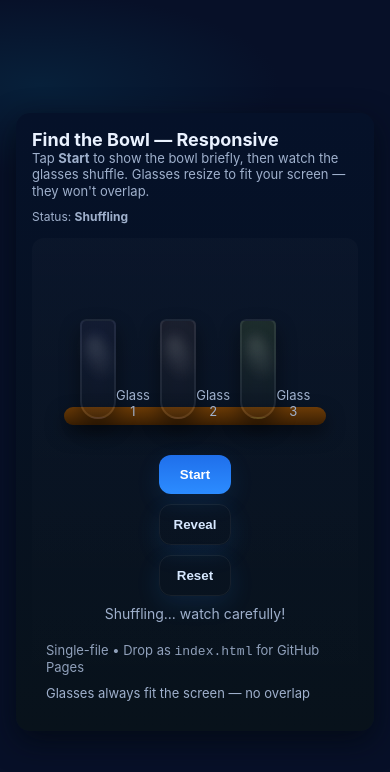
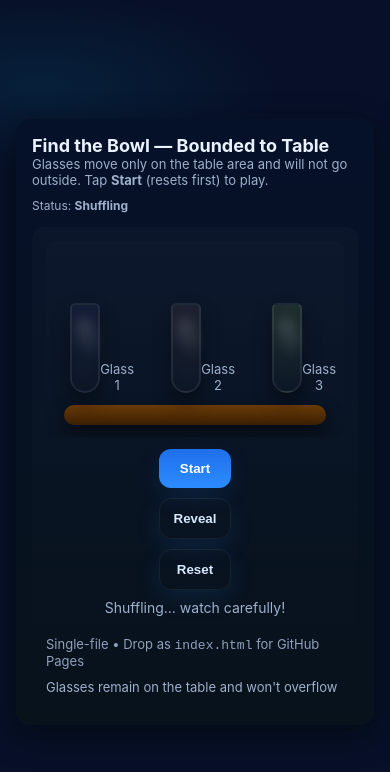
Before and after one commit to Dream2Success/Shuffle-the-glass, a plain HTML site: page index.html in a window 390 px wide. Both pictures are taken after a click on the button "Start". Drawn offline with Linux system fonts and the light colour scheme.

Commit message:
Update index.html
New logic to show glasses on table

```diff
--- a/index.html
+++ b/index.html
@@ -3,16 +3,17 @@
 <head>
 <meta charset="utf-8" />
 <meta name="viewport" content="width=device-width,initial-scale=1,viewport-fit=cover" />
-<title>Find the Bowl — Responsive Shell Game (No Overlap)</title>
+<title>Find the Bowl — Table-bounded Shell Game</title>
 <style>
   :root{
     --bg:#071028;
     --muted:#9fb0cc;
-    /* responsive glass width: min 70px, ideal 18vw, max 120px */
-    --glass-w: clamp(70px, 18vw, 120px);
-    --glass-h: calc(var(--glass-w) * 1.35); /* keep aspect ratio */
-    --table-h:18px;
-    --slot-gap: clamp(8px, 3vw, 14px); /* gap adjusts with viewport */
+    /* responsive glass width: min 64px, ideal 16vw, max 110px */
+    --glass-w: clamp(64px, 16vw, 110px);
+    --glass-h: calc(var(--glass-w) * 1.35);
+    --table-h:20px;
+    --slot-gap: clamp(8px, 3vw, 14px);
+    --table-padding: 16px;
     --max-arena-width:760px;
   }
 
@@ -36,34 +37,27 @@
 
   /* Game area */
   .arena{margin-top:14px;border-radius:12px;padding:14px;background:linear-gradient(180deg, rgba(255,255,255,0.02), transparent);display:flex;flex-direction:column;align-items:center}
-  .table{width:100%;max-width:var(--max-arena-width);height:auto;position:relative;display:flex;align-items:flex-end;justify-content:center;box-sizing:border-box;overflow:visible;padding:18px 6px}
-  .surface{position:absolute;left:6%;right:6%;bottom:18px;height:var(--table-h);background:linear-gradient(180deg,#6b3b07,#3a1f03);border-radius:999px;box-shadow:0 8px 18px rgba(0,0,0,0.5);pointer-events:none}
+  /* table: fixed horizontal area where slots move; overflow hidden to keep them inside */
+  .table{width:100%;max-width:var(--max-arena-width);height:calc(var(--glass-h) + 110px);position:relative;display:block;box-sizing:border-box;overflow:hidden;padding:calc(var(--table-padding)); background:
+    linear-gradient(180deg, rgba(255,255,255,0.01), transparent); border-radius:10px;}
+  .surface{position:absolute;left:6%;right:6%;bottom:12px;height:var(--table-h);background:linear-gradient(180deg,#6b3b07,#3a1f03);border-radius:999px;box-shadow:0 8px 18px rgba(0,0,0,0.5);pointer-events:none;z-index:2}
 
-  /* flex layout ensures no overlap */
-  .positions{
-    width:min(640px,92%);
-    display:flex;
-    align-items:flex-end;
-    justify-content:center;       /* center them */
-    gap:var(--slot-gap);          /* responsive gap */
-    padding:6px;
-    box-sizing:border-box;
-    height: calc(var(--glass-h) + 60px);
-  }
+  .positions{ position:relative; width:100%; height:100%; } /* container for absolute slots */
 
   .slot{
+    position:absolute;  /* we'll set left/top in JS so slots remain inside table */
     width:var(--glass-w);
     height:var(--glass-h);
     display:flex;
     align-items:flex-end;
     justify-content:center;
-    position:relative;
     cursor:pointer;
     user-select:none;
     touch-action:manipulation;
-    transition: transform 420ms cubic-bezier(.2,.9,.3,1);
+    transition: left 580ms cubic-bezier(.2,.9,.3,1), transform 360ms ease;
+    z-index:10;
   }
-  .slot .hit{ position:absolute; left:-8px; right:-8px; top:0; bottom:0; display:block; } /* larger hit area */
+  .slot .hit{ position:absolute; left:-8px; right:-8px; top:0; bottom:0; display:block; } /* larger touch area */
 
   .glass{
     width:100%;
@@ -72,11 +66,12 @@
     display:flex;
     align-items:flex-end;
     justify-content:center;
-    padding-bottom:16px;
-    box-shadow:0 10px 20px rgba(0,0,0,0.45), inset 0 -10px 30px rgba(0,0,0,0.15);
+    padding-bottom:14px;
+    box-shadow:0 10px 18px rgba(0,0,0,0.38), inset 0 -8px 22px rgba(0,0,0,0.12);
     border:2px solid rgba(255,255,255,0.06);
-    transition: box-shadow .28s ease, outline .28s ease, transform .28s ease;
+    transition: box-shadow .28s ease, outline .28s ease, transform .22s ease;
     overflow:visible;
+    background: linear-gradient(180deg, rgba(255,255,255,0.03), rgba(255,255,255,0.01));
   }
   .glass::after{ content:''; position:absolute; left:12%; top:12%; width:30%; height:46%; border-radius:70%; background:linear-gradient(180deg,rgba(255,255,255,0.18),rgba(255,255,255,0.02)); filter:blur(6px); transform:rotate(-18deg); opacity:0.9; pointer-events:none; }
 
@@ -85,13 +80,14 @@
     height: calc(var(--glass-w) * 0.36);
     border-radius:50%;
     position:absolute;
-    bottom:22px;
-    box-shadow:0 8px 22px rgba(0,0,0,0.45), inset 0 -6px 12px rgba(0,0,0,0.12);
-    transition: transform 360ms ease, opacity 220ms ease;
+    bottom:18px;  /* sits on the table */
+    box-shadow:0 8px 20px rgba(0,0,0,0.45), inset 0 -6px 10px rgba(0,0,0,0.10);
+    transition: transform 300ms ease, opacity 200ms ease;
     opacity:0;
+    z-index:12;
     pointer-events:none;
   }
-  .bowl.show{ opacity:1; transform: translateY(-8px) scale(1.03); }
+  .bowl.show{ opacity:1; transform: translateY(-6px) scale(1.02); }
 
   .label{ margin-top:10px; text-align:center; font-size:13px; color:var(--muted); }
   .controls{ display:flex; gap:10px; align-items:center; justify-content:center; margin-top:12px; flex-wrap:wrap; }
@@ -100,15 +96,16 @@
   .status{ margin-top:10px; text-align:center; font-size:15px; color:var(--muted); min-height:24px; line-height:1.2 }
   footer{ display:flex; flex-wrap:wrap; justify-content:space-between; align-items:center; gap:10px; margin-top:12px; color:var(--muted); font-size:13px }
 
-  /* Animations + effects */
   .glass.correct{ outline:5px solid rgba(110,255,180,0.13); box-shadow:0 24px 60px rgba(110,255,180,0.06) }
   .glass.wrong{ outline:4px solid rgba(255,110,110,0.12) }
+
   @keyframes shake { 0%{ transform:translateX(0) } 20%{ transform:translateX(-8px) } 40%{ transform:translateX(6px) } 60%{ transform:translateX(-6px) } 80%{ transform:translateX(3px) } 100%{ transform:translateX(0) } }
   .shake{ animation:shake 520ms cubic-bezier(.25,.8,.25,1); }
+
   .confetti{ pointer-events:none; position:absolute; left:0; right:0; top:0; bottom:0; overflow:hidden; z-index:60; }
   .confetti i{ position:absolute; display:block; width:9px; height:14px; opacity:0.95; transform-origin:center; border-radius:2px; }
 
-  /* responsive adjustments */
+  /* responsive */
   @media (max-width:640px){
     :root{ --slot-gap: clamp(6px, 5vw, 10px); }
     h1{ font-size:18px; }
@@ -116,8 +113,6 @@
     .controls{ flex-direction:column; align-items:stretch; }
     .status{ font-size:14px; }
   }
-
-  /* focus styles */
   .slot:focus-visible{ outline:3px solid rgba(80,160,255,0.14); outline-offset:6px; border-radius:10px; }
   button:focus-visible{ box-shadow:0 8px 26px rgba(44,140,255,0.18); }
 </style>
@@ -127,8 +122,8 @@
   <div class="card" role="application" aria-label="Find the bowl under a glass game">
     <header>
       <div>
-        <h1>Find the Bowl — Responsive</h1>
-        <p class="lead">Tap <strong>Start</strong> to show the bowl briefly, then watch the glasses shuffle. Glasses resize to fit your screen — they won't overlap.</p>
+        <h1>Find the Bowl — Bounded to Table</h1>
+        <p class="lead">Glasses move only on the table area and will not go outside. Tap <strong>Start</strong> (resets first) to play.</p>
       </div>
       <div style="text-align:right">
         <div style="font-size:12px;color:var(--muted)">Status: <strong id="mode">Ready</strong></div>
@@ -136,11 +131,11 @@
     </header>
 
     <div class="arena" id="arena">
-      <div class="table" id="table">
+      <div class="table" id="table" aria-live="polite">
         <div class="surface" aria-hidden="true"></div>
 
         <div class="positions" id="positions" role="list" aria-label="Glass positions">
-          <!-- slots injected by JS -->
+          <!-- JS will create absolute-positioned .slot children here -->
         </div>
 
         <div class="confetti" id="confetti" aria-hidden="true"></div>
@@ -156,18 +151,22 @@
 
       <footer>
         <div style="opacity:0.9">Single-file • Drop as <code>index.html</code> for GitHub Pages</div>
-        <div style="font-size:13px;color:var(--muted)">Glasses always fit the screen — no overlap</div>
+        <div style="font-size:13px;color:var(--muted)">Glasses remain on the table and won't overflow</div>
       </footer>
     </div>
   </div>
 </div>
 
 <script>
-/* Responsive shell game — uses flex layout so items never overlap.
-   Start button resets then starts immediately.
+/* Table-bounded shell game
+ - Slots are absolutely positioned within the table.
+ - Left positions are computed so slots stay fully inside the table.
+ - Swaps animate by changing left values (no overflow).
+ - Start resets first and then starts.
 */
 
 (() => {
+  const table = document.getElementById('table');
   const positionsEl = document.getElementById('positions');
   const startBtn = document.getElementById('startBtn');
   const revealBtn = document.getElementById('revealBtn');
@@ -176,15 +175,18 @@
   const modeText = document.getElementById('mode');
   const confettiRoot = document.getElementById('confetti');
 
-  let slots = [];
-  let hiddenIndex = 0;
+  let slots = [];              // array of slot DOMs (original index order)
+  let posLefts = [0,0,0];      // computed left pixel positions for the three visual positions
+  let order = [0,1,2];         // mapping: visualPos -> originalIndex
+  let hiddenIndex = 0;         // original index where bowl is hidden
   let animating = false;
   let swapInterval = null;
   let shuffleTimeout = null;
 
-  const revealLength = 1000;
-  const shuffleDuration = 5200;
-  const swapEvery = 600;
+  const revealLength = 1000;      // ms to show bowl before shuffle
+  const shuffleDuration = 5200;   // total ms for shuffling
+  const swapEvery = 600;          // ms between swaps
+  const tablePadding = parseInt(getComputedStyle(document.documentElement).getPropertyValue('--table-padding')) || 16;
 
   function randRGB(){
     const r = 80 + Math.floor(Math.random()*176);
@@ -194,13 +196,14 @@
   }
   function makeBowlGradient(){ const a = randRGB(); const b = randRGB(); return `radial-gradient(circle at 30% 30%, ${a}, ${b})`; }
 
+  // create three slots (original indices 0..2)
   function buildSlots(){
     positionsEl.innerHTML = '';
     slots = [];
     for(let i=0;i<3;i++){
       const s = document.createElement('div');
       s.className = 'slot';
-      s.dataset.index = i;
+      s.dataset.index = i; // original index
       s.setAttribute('role','button');
       s.setAttribute('tabindex','0');
       s.setAttribute('aria-label', `Glass ${i+1}`);
@@ -211,16 +214,124 @@
         </div>
         <div class="label">Glass ${i+1}</div>
       `;
+      // add event listeners
+      s.addEventListener('click', onGuess, {passive:true});
+      s.addEventListener('touchstart', (e)=> { e.preventDefault(); onGuess({currentTarget: s}); }, {passive:false});
+      s.addEventListener('keydown', (e)=> { if(e.key === 'Enter' || e.key === ' '){ e.preventDefault(); onGuess({currentTarget: s}); }});
       positionsEl.appendChild(s);
       slots.push(s);
-
-      s.addEventListener('click', onGuess, {passive:true});
-      s.addEventListener('touchstart', (e)=> { e.preventDefault(); onGuess({currentTarget: s}); }, {passive:false});
-      s.addEventListener('keydown', (e) => { if(e.key === 'Enter' || e.key === ' '){ e.preventDefault(); onGuess({currentTarget: s}); } });
     }
-    // no transforms required — flex layout handles positions
+    // initial mapping visualPos -> original index
+    order = [0,1,2];
+    // compute lefts and position them
+    computeLeftPositions();
+    applyLeftsInstant();
   }
 
+  // compute left pixel positions (three slots) so they remain inside table
+  function computeLeftPositions(){
+    const containerRect = positionsEl.getBoundingClientRect();
+    let containerWidth = containerRect.width;
+    if(containerWidth === 0){
+      // fallback: measure table inner width minus padding
+      const tableRect = table.getBoundingClientRect();
+      containerWidth = Math.max(300, tableRect.width - tablePadding*2);
+    }
+    // get current slot width (computed from CSS)
+    const slotW = parseFloat(getComputedStyle(document.documentElement).getPropertyValue('--glass-w')) || slots[0]?.getBoundingClientRect().width || 100;
+    // ensure slotW is numeric pixels if clamp() returned percent; try reading actual DOM if available
+    if(slots[0]){
+      const rect = slots[0].getBoundingClientRect();
+      if(rect.width) { /* prefer actual width */ }
+    }
+    // compute actual slot pixel width by reading one slot's bounding box after it is in DOM
+    let actualSlotW = slotW;
+    if(slots[0]){
+      const r = slots[0].getBoundingClientRect();
+      if(r.width && r.width > 10) actualSlotW = r.width;
+    }
+    // spacing available between slots (two gaps)
+    // aim for a minimum gap and distribute remaining space
+    const minGap = Math.max(8, (containerWidth * 0.02)); // at least 8px
+    // available space for gaps = containerWidth - 3*slotW
+    let totalGapSpace = containerWidth - (3 * actualSlotW);
+    if(totalGapSpace < 2 * minGap){
+      // if not enough, shrink slot width proportionally so they fit (user said small is ok)
+      const targetSlotW = (containerWidth - 2 * minGap) / 3;
+      actualSlotW = Math.max(40, targetSlotW);
+      totalGapSpace = containerWidth - (3 * actualSlotW);
+    }
+    const gap = Math.max(minGap, totalGapSpace / 2);
+    // left positions relative to positionsEl left
+    const left0 = Math.max(8, (containerWidth - (3 * actualSlotW + 2*gap)) / 2);
+    posLefts[0] = left0;
+    posLefts[1] = left0 + actualSlotW + gap;
+    posLefts[2] = left0 + 2*(actualSlotW + gap);
+    // set slot widths explicitly to avoid surprises
+    slots.forEach(s => { s.style.width = actualSlotW + 'px'; s.style.height = (actualSlotW * 1.35) + 'px'; });
+  }
+
+  // place according to posLefts and current order instantly (no animation)
+  function applyLeftsInstant(){
+    slots.forEach((slot, origIdx) => {
+      const visualPos = order.indexOf(origIdx);
+      const left = posLefts[visualPos] || 0;
+      slot.style.transition = 'none';
+      slot.style.left = left + 'px';
+      // place top so bottom aligns above table surface: compute from container height
+      const containerH = positionsEl.getBoundingClientRect().height;
+      const slotH = slot.getBoundingClientRect().height || (parseFloat(getComputedStyle(slot).height) || 120);
+      const top = Math.max(16, containerH - slotH - 28); // keep some top spacing
+      slot.style.top = top + 'px';
+      // reset visual states
+      const g = slot.querySelector('.glass');
+      g.classList.remove('correct','wrong');
+      const b = slot.querySelector('.bowl');
+      if(b){ b.classList.remove('show'); b.style.opacity = 0; }
+      slot.style.zIndex = 10;
+    });
+    // force reflow then restore transitions
+    void positionsEl.offsetHeight;
+    slots.forEach(s => s.style.transition = 'left 580ms cubic-bezier(.2,.9,.3,1), transform 300ms ease');
+  }
+
+  // animate lefts according to order
+  function animateToLefts(){
+    slots.forEach((slot, origIdx) => {
+      const visualPos = order.indexOf(origIdx);
+      const left = posLefts[visualPos] || 0;
+      slot.style.left = left + 'px';
+      slot.style.zIndex = 20 + visualPos;
+    });
+  }
+
+  // swap two visual positions (iPos,jPos) by swapping values in order[]
+  function swapPositions(iPos, jPos){
+    // swap the values stored at positions iPos and jPos
+    const idxA = order[iPos];
+    const idxB = order[jPos];
+    for(let k=0;k<order.length;k++){
+      if(order[k] === idxA) order[k] = idxB;
+      else if(order[k] === idxB) order[k] = idxA;
+    }
+    // animate slots to new lefts
+    animateToLefts();
+  }
+
+  // show bowl under original index temporarily
+  function showBowlTemporarily(cb){
+    const bowl = slots[hiddenIndex].querySelector('.bowl');
+    bowl.style.background = makeBowlGradient();
+    bowl.classList.add('show');
+    bowl.style.opacity = 1;
+    setTimeout(()=> {
+      bowl.classList.remove('show');
+      bowl.style.opacity = 0;
+      cb && cb();
+    }, revealLength);
+  }
+
+  // random RGB color for glass backgrounds and bowl
   function colorizeRound(){
     for(let i=0;i<3;i++){
       const g = slots[i].querySelector('.glass');
@@ -233,60 +344,31 @@
     }
   }
 
-  function resetGame(){
-    if(swapInterval){ clearInterval(swapInterval); swapInterval = null; }
-    if(shuffleTimeout){ clearTimeout(shuffleTimeout); shuffleTimeout = null; }
-    animating = false;
-    modeText.textContent = 'Ready';
-    statusText.textContent = 'Reset. Press Start to play.';
-    clearConfetti();
-    buildSlots();
-  }
-
-  function showBowlTemporarily(cb){
-    const bowl = slots[hiddenIndex].querySelector('.bowl');
-    bowl.style.background = makeBowlGradient();
-    bowl.classList.add('show');
-    bowl.style.opacity = 1;
-    setTimeout(()=> {
-      bowl.classList.remove('show');
-      bowl.style.opacity = 0;
-      cb && cb();
-    }, revealLength);
-  }
-
+  // start shuffle: reset first, then show bowl then swaps
   function startShuffle(){
     if(animating) return;
     animating = true;
     modeText.textContent = 'Preparing';
-    statusText.textContent = 'Showing bowl briefly...';
+    statusText.textContent = 'Resetting & showing bowl briefly...';
+
+    // reset order to natural before starting
+    order = [0,1,2];
+    computeLeftPositions();
+    applyLeftsInstant();
 
     hiddenIndex = Math.floor(Math.random() * 3);
     colorizeRound();
 
+    // show bowl then shuffle
     showBowlTemporarily(() => {
       modeText.textContent = 'Shuffling';
       statusText.textContent = 'Shuffling... watch carefully!';
       const endAt = Date.now() + shuffleDuration;
-      // perform random visual 'swaps' by animating scale & order (we use flex order)
-      // We'll randomly swap the DOM order to create visible movement while preserving non-overlap.
       swapInterval = setInterval(() => {
-        // pick two distinct indices and swap their order numbers
         const i = Math.floor(Math.random()*3);
         let j = Math.floor(Math.random()*3);
         while(j===i) j = Math.floor(Math.random()*3);
-        // swap DOM positions to create movement without overlap
-        const a = slots[i];
-        const b = slots[j];
-        // swap in the DOM: replace one with the other
-        const pa = a.parentNode;
-        const na = a.nextSibling === b ? a : a.nextSibling;
-        pa.insertBefore(a, b);
-        pa.insertBefore(b, na);
-        // also update slots array to reflect new DOM order
-        const newSlots = Array.from(positionsEl.querySelectorAll('.slot'));
-        slots = newSlots;
-        // stop when time's up
+        swapPositions(i,j);
         if(Date.now() >= endAt){
           clearInterval(swapInterval);
           swapInterval = null;
@@ -295,47 +377,47 @@
           statusText.textContent = 'Tap the glass you think hides the bowl.';
         }
       }, swapEvery);
+
       shuffleTimeout = setTimeout(()=> {
         if(swapInterval){ clearInterval(swapInterval); swapInterval = null; animating = false; modeText.textContent = 'Choose'; statusText.textContent = 'Tap the glass you think hides the bowl.'; }
       }, shuffleDuration + 300);
     });
   }
 
+  // user guess
   function onGuess(e){
-    const targetSlot = e.currentTarget;
-    if(!targetSlot) return;
+    const slot = e.currentTarget;
+    if(!slot) return;
     if(animating) return;
     animating = true;
-    // determine original index of clicked slot - because we swapped DOM order, dataset.index still represents original index
-    const clickedOriginal = Number(targetSlot.dataset.index);
+    const clickedOriginal = Number(slot.dataset.index);
     const correct = (clickedOriginal === hiddenIndex);
 
     // reveal true bowl after short delay
     setTimeout(()=> {
-      // find the slot element whose dataset.index === hiddenIndex (may be anywhere in DOM)
-      const trueSlot = Array.from(positionsEl.querySelectorAll('.slot')).find(s => Number(s.dataset.index) === hiddenIndex);
+      const trueSlot = slots.find(s => Number(s.dataset.index) === hiddenIndex);
       if(trueSlot){
         const trueBowl = trueSlot.querySelector('.bowl');
         trueBowl.style.background = makeBowlGradient();
         trueBowl.classList.add('show');
         trueBowl.style.opacity = 1;
       }
-    }, 180);
+    }, 160);
 
     if(correct){
       modeText.textContent = 'Correct!';
       statusText.innerHTML = `<strong>Correct!</strong> You found the bowl under Glass ${hiddenIndex+1}. Nice!`;
-      const trueSlot = Array.from(positionsEl.querySelectorAll('.slot')).find(s => Number(s.dataset.index) === hiddenIndex);
-      if(trueSlot){ const g = trueSlot.querySelector('.glass'); g.classList.add('correct'); g.animate([{ transform:'translateY(0)' },{ transform:'translateY(-12px)' },{ transform:'translateY(0)' }], { duration:560, easing:'cubic-bezier(.2,.9,.3,1)' }); }
+      const trueSlot = slots.find(s => Number(s.dataset.index) === hiddenIndex);
+      if(trueSlot){ trueSlot.querySelector('.glass')?.classList.add('correct'); trueSlot.animate([{ transform: 'translateY(0)' }, { transform: 'translateY(-12px)' }, { transform: 'translateY(0)' }], { duration: 560, easing: 'cubic-bezier(.2,.9,.3,1)' }); }
       setTimeout(()=> { animating = false; }, 900);
     } else {
       modeText.textContent = 'Wrong';
       statusText.innerHTML = `<strong>Wrong.</strong> You tapped Glass ${clickedOriginal+1}. The bowl was under Glass ${hiddenIndex+1}.`;
-      targetSlot.querySelector('.glass')?.classList.add('wrong');
-      targetSlot.classList.add('shake');
+      slot.querySelector('.glass')?.classList.add('wrong');
+      slot.classList.add('shake');
       setTimeout(()=> {
-        targetSlot.classList.remove('shake');
-        const trueSlot = Array.from(positionsEl.querySelectorAll('.slot')).find(s => Number(s.dataset.index) === hiddenIndex);
+        slot.classList.remove('shake');
+        const trueSlot = slots.find(s => Number(s.dataset.index) === hiddenIndex);
         if(trueSlot){
           trueSlot.querySelector('.glass')?.classList.add('correct');
           spawnConfettiAt(trueSlot.querySelector('.glass'));
@@ -345,16 +427,18 @@
     }
   }
 
-  // Start: reset first, then start
-  startBtn.addEventListener('click', () => {
+  // reveal and reset handlers
+  startBtn.addEventListener('click', ()=> {
+    // reset first then start (resetGame will also clear running timers)
     resetGame();
-    requestAnimationFrame(() => { startShuffle(); });
+    // ensure layout computed then start
+    requestAnimationFrame(()=> { startShuffle(); });
   }, {passive:true});
   startBtn.addEventListener('touchstart', (e)=> { e.preventDefault(); startBtn.click(); }, {passive:false});
 
-  revealBtn.addEventListener('click', () => {
+  revealBtn.addEventListener('click', ()=> {
     if(animating) return;
-    const trueSlot = Array.from(positionsEl.querySelectorAll('.slot')).find(s => Number(s.dataset.index) === hiddenIndex);
+    const trueSlot = slots.find(s => Number(s.dataset.index) === hiddenIndex);
     if(trueSlot){ trueSlot.querySelector('.bowl')?.classList.add('show'); trueSlot.querySelector('.glass')?.classList.add('correct'); }
     modeText.textContent = 'Revealed';
     statusText.textContent = 'Answer revealed. Press Reset or Start to play again.';
@@ -364,6 +448,18 @@
   resetBtn.addEventListener('click', resetGame, {passive:true});
   resetBtn.addEventListener('touchstart', (e)=> { e.preventDefault(); resetBtn.click(); }, {passive:false});
 
+  function resetGame(){
+    if(swapInterval){ clearInterval(swapInterval); swapInterval = null; }
+    if(shuffleTimeout){ clearTimeout(shuffleTimeout); shuffleTimeout = null; }
+    animating = false;
+    modeText.textContent = 'Ready';
+    statusText.textContent = 'Reset. Press Start to play.';
+    clearConfetti();
+    // re-build to recalc sizes & positions
+    buildSlots();
+  }
+
+  // confetti
   function spawnConfettiAt(targetGlass){
     const rootRect = confettiRoot.getBoundingClientRect();
     const tRect = targetGlass.getBoundingClientRect();
@@ -393,26 +489,24 @@
   }
   function clearConfetti(){ confettiRoot.innerHTML = ''; }
 
-  // handle resize: rebuild to ensure bowl sizing etc.
+  // recompute positions on resize (throttled)
   let resizeTimer = null;
-  window.addEventListener('resize', () => {
+  window.addEventListener('resize', ()=> {
     if(resizeTimer) clearTimeout(resizeTimer);
     resizeTimer = setTimeout(()=> {
-      // rebuild slots to ensure sizes & order remain valid
-      const oldHidden = hiddenIndex;
-      const wasAnimating = animating;
-      resetGame();
-      // conserve previous hiddenIndex if not animating
-      hiddenIndex = (typeof oldHidden === 'number') ? oldHidden : 0;
-      if(wasAnimating){ /* do nothing, user will start again */ }
-    }, 180);
+      // recompute left positions and re-apply current order
+      computeLeftPositions();
+      applyLeftsInstant();
+    }, 140);
   });
 
-  // initial load
-  window.addEventListener('load', () => {
+  // initial boot
+  window.addEventListener('load', ()=> {
     buildSlots();
-    // small entrance
-    setTimeout(()=> { Array.from(positionsEl.children).forEach((s,i)=>{ s.style.transform = 'translateY(8px)'; setTimeout(()=> s.style.transform = '', 160 + i*80); }); }, 120);
+    // small entrance animation
+    setTimeout(()=> {
+      slots.forEach((s,i)=>{ s.style.transform = 'translateY(8px)'; setTimeout(()=> s.style.transform = '', 160 + i*80); });
+    }, 120);
   });
 })();
 </script>
```
